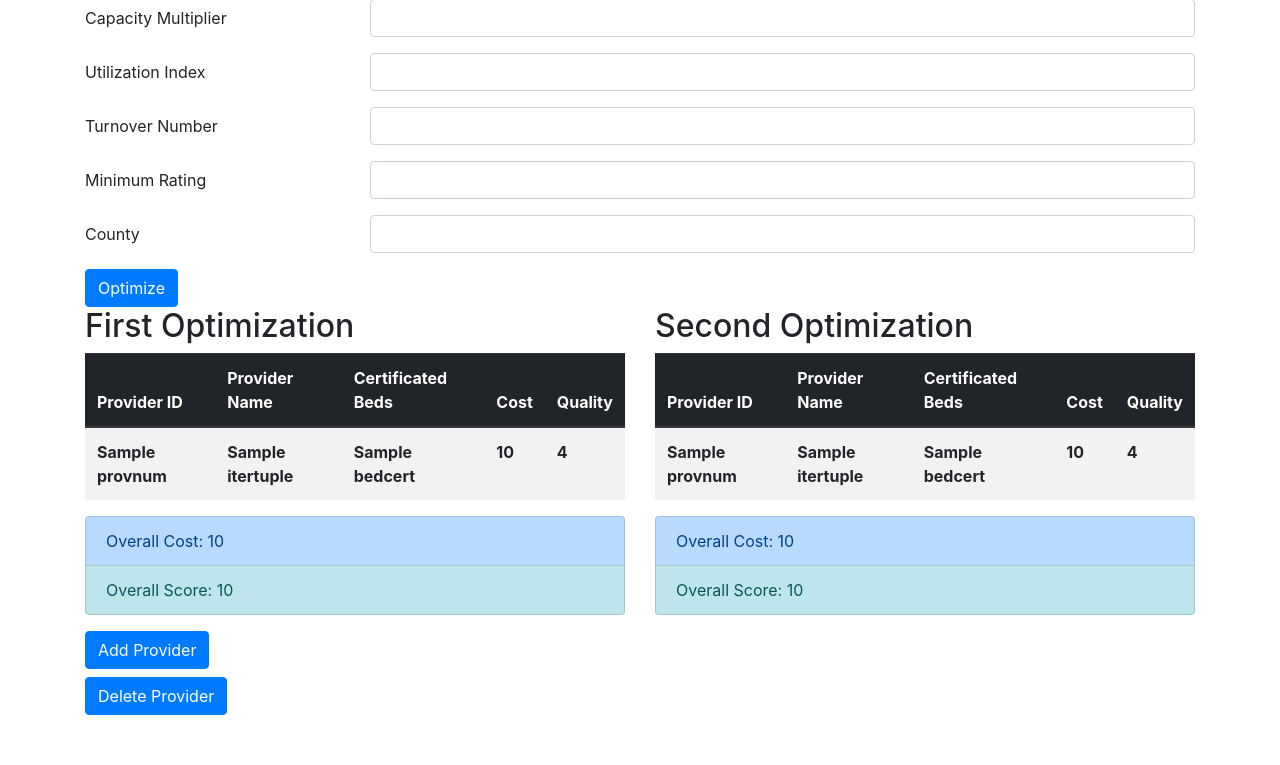
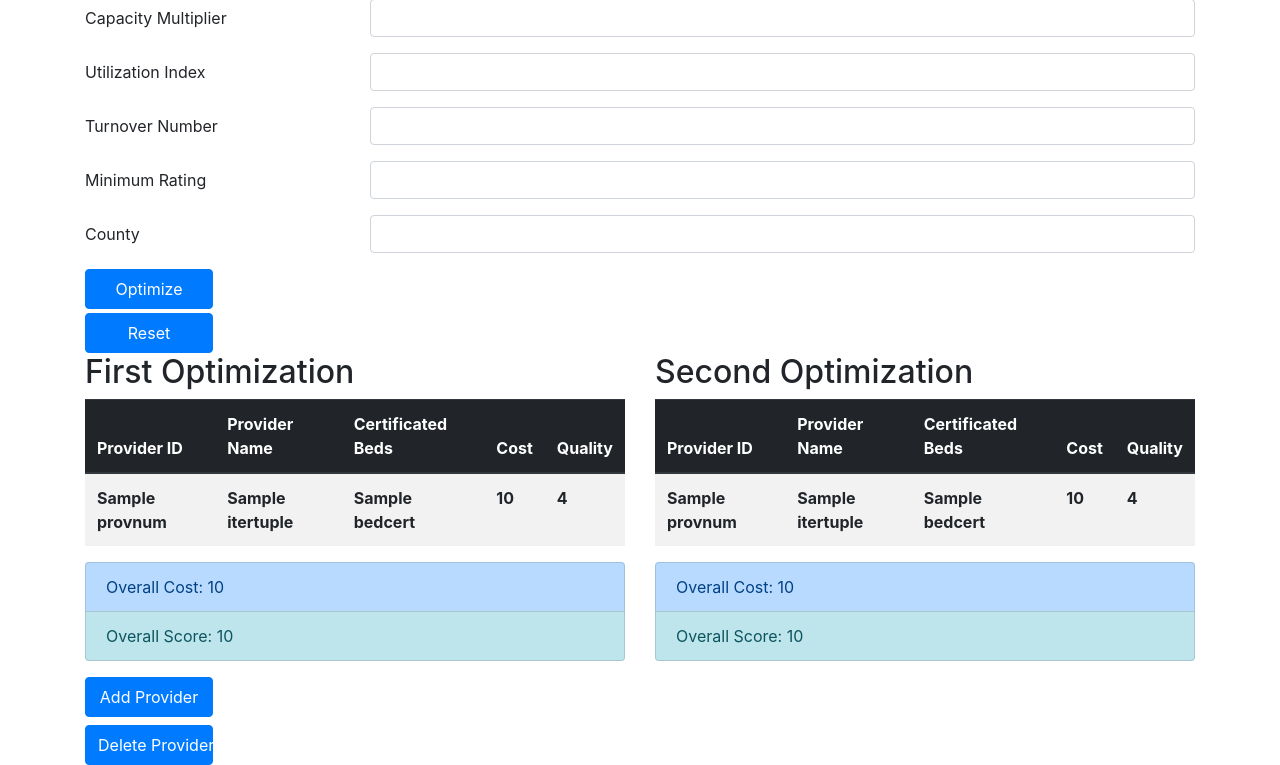
Before and after one commit to SHIERZHA/95-720-Capstone-Project, a Django app: template Programming Files/networkoptimizer/optimizer/templates/index.html in a window 1280 px wide. Shown: the part 129-894 px from the top of the page. Before the commit the page ends 844 px from the top, so only its background shows below. Run offline with Django 3.2, Linux system fonts and the light colour scheme; the template is opened without the code that fills it: most values are stand-ins (such as "Sample title", 1, 10 or a date in 2020); lists and menus that the app fills with data are empty; some libraries are stand-ins or nearby versions.

Commit message:
Add distance csv for all county. Change button size.

```diff
--- a/Programming Files/networkoptimizer/optimizer/templates/index.html
+++ b/Programming Files/networkoptimizer/optimizer/templates/index.html
@@ -88,8 +88,9 @@
                 </div>
                 <input type="hidden" class="form-control" name="to_add" value="">
                 <input type="hidden" class="form-control" name="to_delete" value="">
-                <button type="submit" class="btn btn-primary">Optimize</button>
+                <button type="submit" class="btn btn-primary" style="width:8em;height:2.5em">Optimize</button>
             </form>
+            <button onclick="window.location.href='/reset'" class="btn btn-primary mt-1" style="width:8em;height:2.5em">Reset</button>
         </div>
     </div>
 
@@ -158,7 +159,7 @@
     <div class="row mt-3">
         <div class="col">
             <div class="mr-4">
-                <button type="button" class="btn btn-primary" data-toggle="modal" data-target="#addProviderModal">
+                <button type="button" class="btn btn-primary" style="width:8em;height:2.5em" data-toggle="modal" data-target="#addProviderModal">
                     Add Provider
                 </button>
                 <!-- Add Provider Modal -->
@@ -199,7 +200,7 @@
             </div>
 
             <div class="mt-2">
-                <button type="button" class="btn btn-primary" data-toggle="modal" data-target="#DeleteProviderModal">
+                <button type="button" class="btn btn-primary" style="width:8em;height:2.5em" data-toggle="modal" data-target="#DeleteProviderModal">
                     Delete Provider
                 </button>
                 <!-- Add Provider Modal -->
--- a/Programming Files/networkoptimizer/optimizer/urls.py
+++ b/Programming Files/networkoptimizer/optimizer/urls.py
@@ -4,5 +4,6 @@ from optimizer import views
 
 urlpatterns = [
     path('', views.home, name='home'),
-    path('optimize', views.optimize, name='optimize')
+    path('optimize', views.optimize, name='optimize'),
+    path('reset', views.reset, name='reset')
 ]
```
Also changed, not shown: Programming Files/networkoptimizer/optimizer/views.py (+13 -7 lines).
